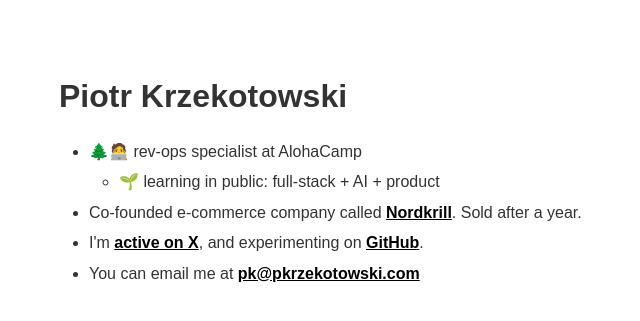
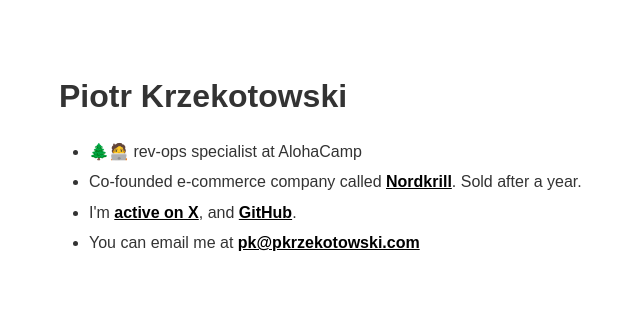
Before and after one commit to pkrzekotowski/pkrzekotowski.github.io, a Jekyll site: the page built from index.markdown, in a window 1280 px wide. Shown: the top 321 px of the page, without its empty margins (256-896 px from the left). Built offline with Jekyll 4.4.1, drawn with Linux system fonts in a browser that asks for light colours.

Commit message:
updated info

```diff
--- a/_layouts/minimalist.html
+++ b/_layouts/minimalist.html
@@ -39,11 +39,8 @@
     <h1>Piotr Krzekotowski</h1>
     <ul>
         <li>🌲🧑‍💻 rev-ops specialist at AlohaCamp</li>
-        <ul>
-            <li>🌱 learning in public: full-stack + AI + product</li>
-        </ul>
         <li>Co-founded e-commerce company called <a href="https://www.instagram.com/nordkrillpl/">Nordkrill</a>. Sold after a year.</li>
-        <li>I'm <a href="https://x.com/krzekotowskip">active on X</a>, and experimenting on <a href="https://github.com/pkrzekotowski">GitHub</a>.</li>
+        <li>I'm <a href="https://x.com/krzekotowskip">active on X</a>, and <a href="https://github.com/pkrzekotowski">GitHub</a>.</li>
         <li>You can email me at <a href="mailto:pk@pkrzekotowski.com">pk@pkrzekotowski.com</a></li>
         </ul>
     </div>
```
